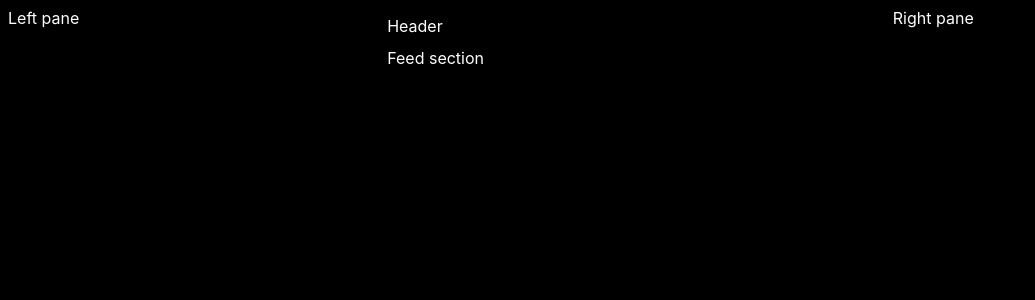
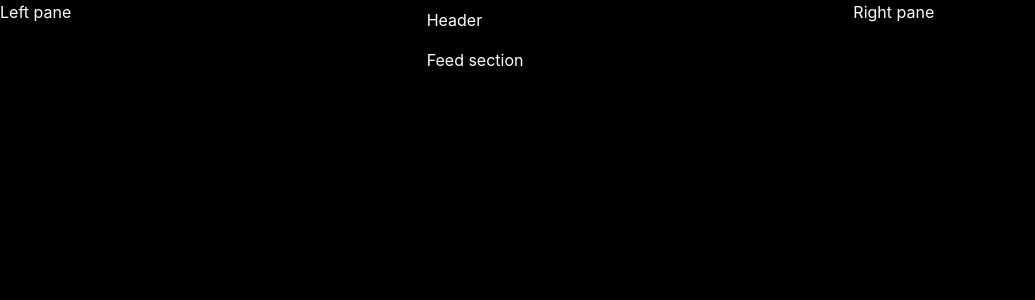
Before and after one commit to Rviewer-Challenges/DyFpegsmIZcelJpMcmVn, a Svelte app: page / in a window 1280 px wide. Shown: the top 300 px of the page, without its empty margins (0-1035 px from the left). Built offline with nearby package versions, Linux system fonts and the light colour scheme.

Commit message:
Init: Setup Tailwind

```diff
--- /dev/null
+++ b/postcss.config.cjs
@@ -0,0 +1,13 @@
+const tailwindcss = require("tailwindcss");
+const autoprefixer = require("autoprefixer");
+
+const config = {
+  plugins: [
+    //Some plugins, like tailwindcss/nesting, need to run before Tailwind,
+    tailwindcss(),
+    //But others, like autoprefixer, need to run after,
+    autoprefixer,
+  ],
+};
+
+module.exports = config;
--- a/src/App.svelte
+++ b/src/App.svelte
@@ -4,7 +4,7 @@
   import RightPane from './views/RightPane.svelte'
 </script>
 
-<main>
+<main class="grid grid-cols-3">
   <LeftPane/>
   <TweetFeed/>
   <RightPane/>
@@ -20,10 +20,4 @@
   *, *:before, *:after {
     box-sizing: inherit;
   }
-
-  main {
-    width: 100%;
-    display: grid;
-    grid-template-columns: 30% auto 30%;
-  }
 </style>
--- /dev/null
+++ b/src/app.css
@@ -0,0 +1,4 @@
+/* Write your global styles here, in PostCSS syntax */
+@tailwind base;
+@tailwind components;
+@tailwind utilities;
--- a/src/main.js
+++ b/src/main.js
@@ -1,3 +1,4 @@
+import './app.css'
 import App from './App.svelte'
 
 const app = new App({
--- a/src/views/TweetFeed.svelte
+++ b/src/views/TweetFeed.svelte
@@ -1,11 +1,8 @@
-<section>
-    <header>Header</header>
-    Feed section
+<section class="grid grid-rows-2">
+    <section>
+        <header class="h-8 my-2">Header</header>
+    </section>
+    <section class="grid">
+        Feed section
+    </section>
 </section>
-
-<style>
-    header {
-        min-height: 2rem;
-        margin-top: 0.5rem;
-    }
-</style>
--- /dev/null
+++ b/svelte.config.js
@@ -0,0 +1,11 @@
+import preprocess from "svelte-preprocess";
+
+const config = {
+  preprocess: [
+    preprocess({
+      postcss: true,
+    }),
+  ],
+};
+
+export default config;
--- /dev/null
+++ b/tailwind.config.cjs
@@ -0,0 +1,11 @@
+const config = {
+  content: ["./src/**/*.{html,js,svelte,ts}"],
+
+  theme: {
+    extend: {},
+  },
+
+  plugins: [],
+};
+
+module.exports = config;
```
Also changed, not shown: package.json (+6 -1 lines).
